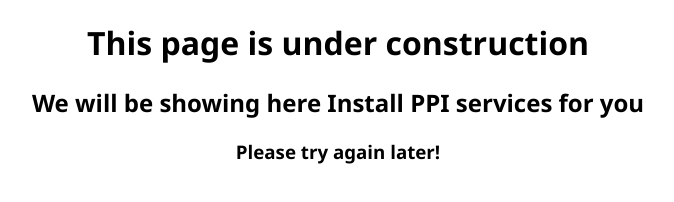
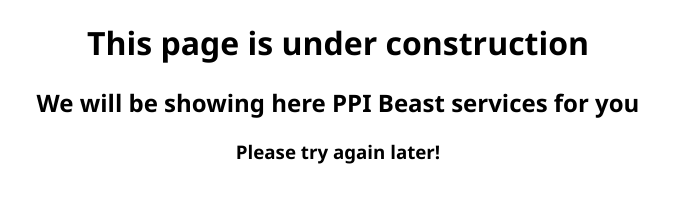
Before and after one commit to ana-shetty/ana-shetty, a plain HTML site: page index.html in a window 1280 px wide. Shown: the whole page, without its empty margins (302-976 px from the left). Drawn offline with Linux system fonts and the light colour scheme.

Commit message:
Update index.html

```diff
--- a/index.html
+++ b/index.html
@@ -17,7 +17,7 @@
 <body>
     <div class="box">
         <h1>This page is under construction</h1>
-        <h2>We will be showing here Install PPI services for you</h2>
+        <h2>We will be showing here PPI Beast services for you</h2>
         <h3>Please try again later!</h3>
     </div>
 </body>
```
